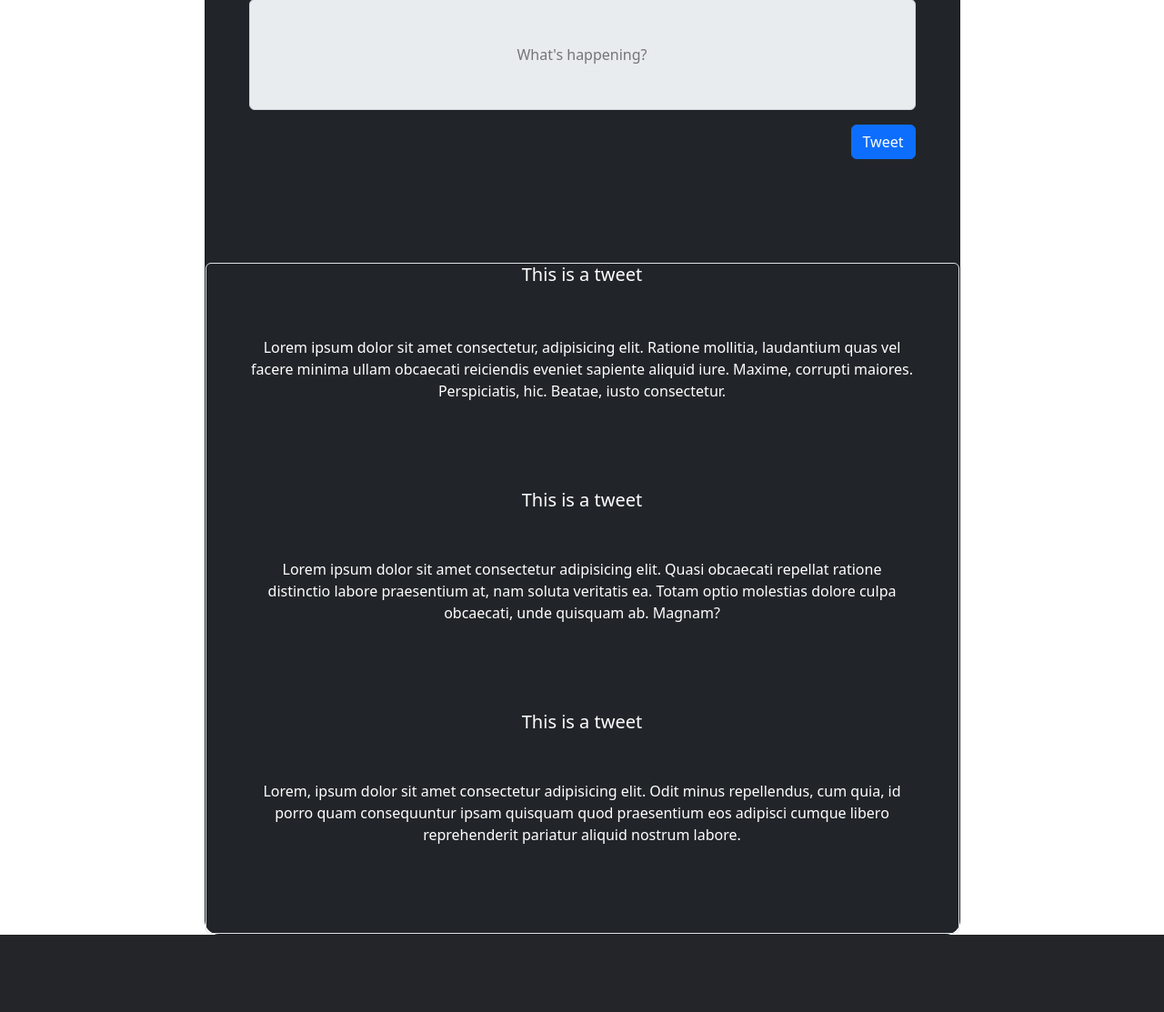
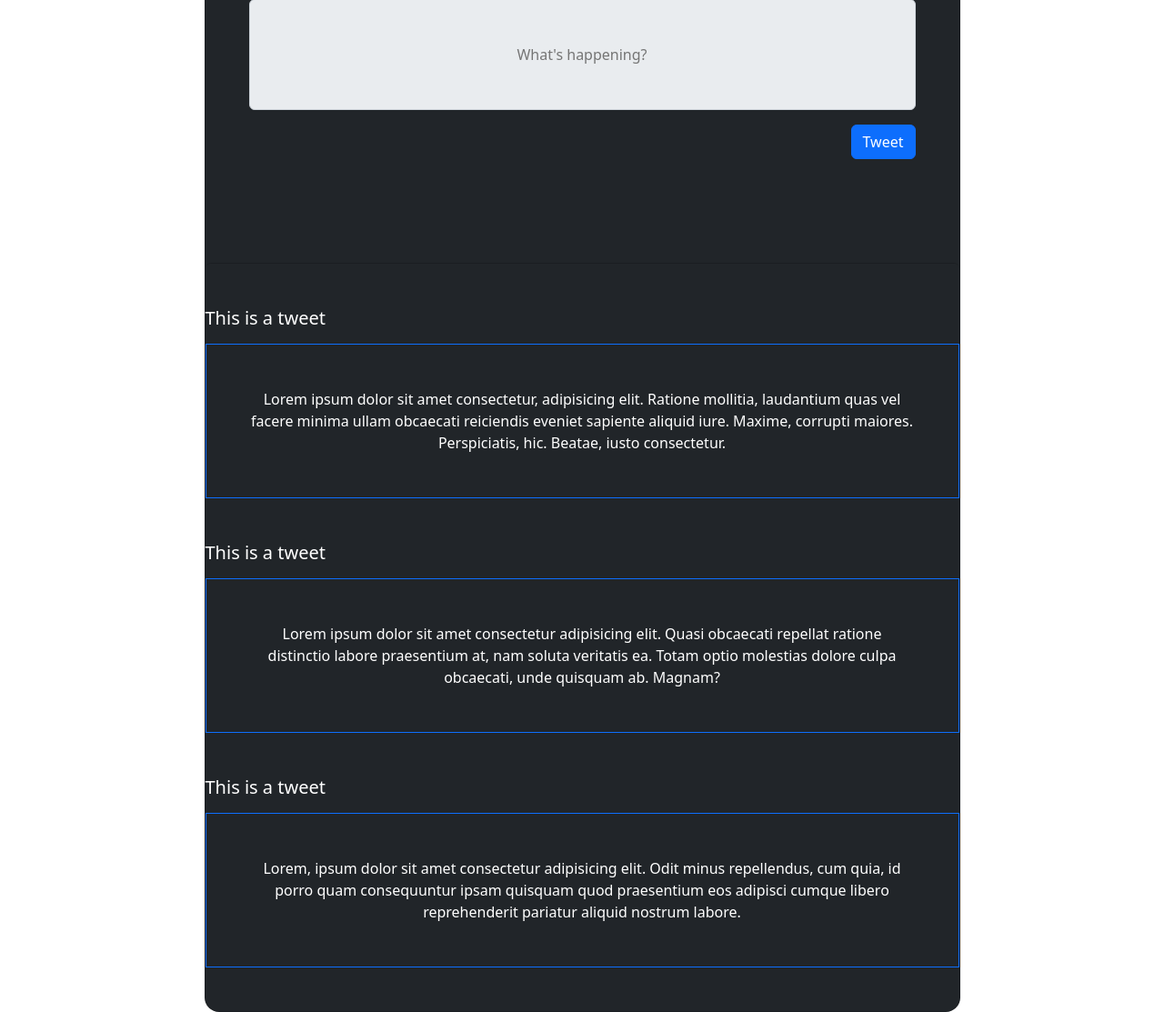
Before and after one commit to RoidoCTB/Final-Project, a PHP site: page /twitter-login.php?user=1 in a window 1280 px wide. Shown: the part 288-1401 px from the top of the page at 91% size. Before the commit the page ends 1316 px from the top, so only its background shows below. Run offline with PHP 8.4, Linux system fonts and the light colour scheme; some libraries are stand-ins or nearby versions.

Commit message:
added border and stuff

```diff
--- a/twitter-login.php
+++ b/twitter-login.php
@@ -18,7 +18,7 @@
             </div>
         </div>
     </div>
-<section class="vh-100 gradient-custom">
+<section class="vh-100 gradient-custom ">
         <div class="container py-5 h-100">
           <div class="row d-flex justify-content-center align-items-center h-100">
             <div class="col-12 col-md-10 col-lg-11 col-xl-9">
@@ -32,19 +32,19 @@
                     </div>
                   </div>
                 </div>
-                <div class="list-group mx-auto text-center border">
+                <div class="list-group mx-auto text-center ">
                     <div class="d-flex w-100 justify-content-between">
-                       <h5 class="mb-2 mx-auto">This is a tweet</h5>
+                       <h5 class="mb-3 mt-5">This is a tweet</h5>
                     </div>
-                        <p class="mb-5 p-5">Lorem ipsum dolor sit amet consectetur, adipisicing elit. Ratione mollitia, laudantium quas vel facere minima ullam obcaecati reiciendis eveniet sapiente aliquid iure. Maxime, corrupti maiores. Perspiciatis, hic. Beatae, iusto consectetur.</p>
+                        <p class="mb-5 p-5  border border-primary">Lorem ipsum dolor sit amet consectetur, adipisicing elit. Ratione mollitia, laudantium quas vel facere minima ullam obcaecati reiciendis eveniet sapiente aliquid iure. Maxime, corrupti maiores. Perspiciatis, hic. Beatae, iusto consectetur.</p>
                            <div class="d-flex w-100 justify-content-between">
-                              <h5 class="mb-1 mx-auto">This is a tweet</h5>
+                              <h5 class="mb-3">This is a tweet</h5>
                            </div>
-                             <p class="mb-5 p-5">Lorem ipsum dolor sit amet consectetur adipisicing elit. Quasi obcaecati repellat ratione distinctio labore praesentium at, nam soluta veritatis ea. Totam optio molestias dolore culpa obcaecati, unde quisquam ab. Magnam?</p>
+                             <p class="mb-5 p-5 border border-primary">Lorem ipsum dolor sit amet consectetur adipisicing elit. Quasi obcaecati repellat ratione distinctio labore praesentium at, nam soluta veritatis ea. Totam optio molestias dolore culpa obcaecati, unde quisquam ab. Magnam?</p>
                                 <div class="d-flex w-100 justify-content-between">
-                                  <h5 class="mb-1 mx-auto">This is a tweet</h5>
+                                  <h5 class="mb-3">This is a tweet</h5>
                                 </div>
-                                  <p class="mb-5 p-5">Lorem, ipsum dolor sit amet consectetur adipisicing elit. Odit minus repellendus, cum quia, id porro quam consequuntur ipsam quisquam quod praesentium eos adipisci cumque libero reprehenderit pariatur aliquid nostrum labore.</p>
+                                  <p class="mb-5 p-5 border border-primary">Lorem, ipsum dolor sit amet consectetur adipisicing elit. Odit minus repellendus, cum quia, id porro quam consequuntur ipsam quisquam quod praesentium eos adipisci cumque libero reprehenderit pariatur aliquid nostrum labore.</p>
                 </div>
               </div>
             </div>
```
